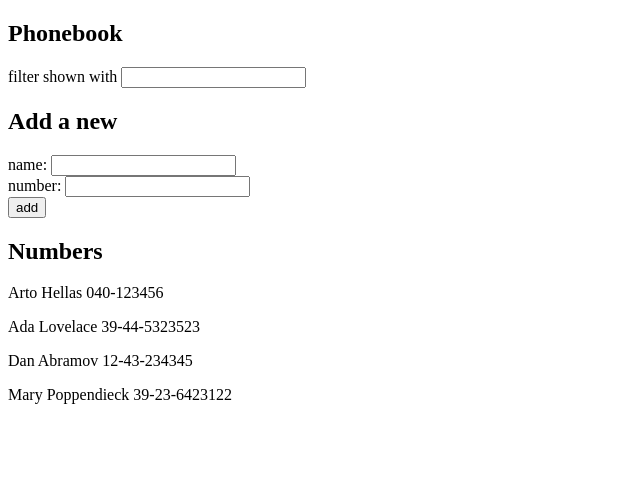
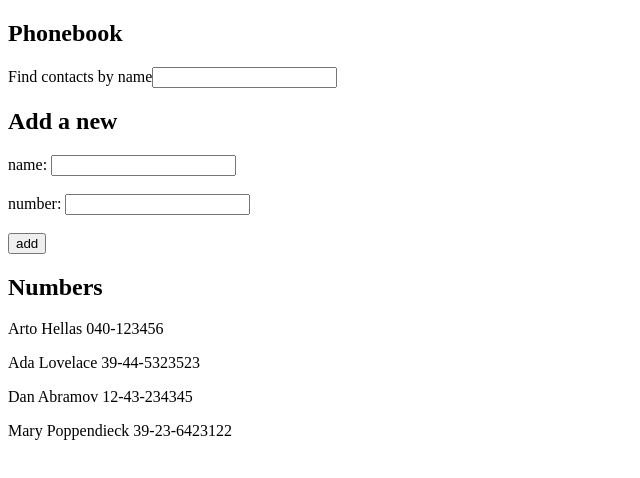
Before and after one commit to noiqum/fullstackopen, a React (Vite) app in the folder part 2/: page / in a window 1280 px wide. Shown: the top 478 px of the page, without its empty margins (0-640 px from the left). Built offline with nearby package versions, Linux system fonts and the light colour scheme.

Commit message:
exercise 2.10

```diff
--- a/part 2/src/App.jsx
+++ b/part 2/src/App.jsx
@@ -1,4 +1,7 @@
 import { useState } from "react";
+import Filter from "./components/Filter/Filter";
+import PersonForm from "./components/PersonForm/PersonForm";
+import Persons from "./components/Persons/Persons";
 
 const App = () => {
   const [persons, setPersons] = useState([
@@ -10,6 +13,11 @@ const App = () => {
   const [newName, setNewName] = useState("");
   const [newNumber, setNewNumber] = useState("");
   const [filter, setFilter] = useState("");
+
+  const filterHandler = (event) => {
+    event.preventDefault();
+    setFilter(event.target.value);
+  };
 
   const newNameHandler = (event) => {
     event.preventDefault();
@@ -37,32 +45,17 @@ const App = () => {
   return (
     <div>
       <h2>Phonebook</h2>
-      <div>
-        filter shown with{" "}
-        <input value={filter} onChange={(e) => setFilter(e.target.value)} />
-      </div>
+      <Filter value={filter} onChange={filterHandler}></Filter>
       <h2>Add a new</h2>
-      <form onSubmit={addNewName}>
-        <div>
-          name: <input value={newName} onChange={newNameHandler} />
-        </div>
-        <div>
-          number: <input value={newNumber} onChange={newNumberHandler} />
-        </div>
-        <div>
-          <button type="submit">add</button>
-        </div>
-      </form>
+      <PersonForm
+        name={newName}
+        number={newNumber}
+        onChangeName={newNameHandler}
+        onChangeNumber={newNumberHandler}
+        onSubmit={addNewName}
+      ></PersonForm>
       <h2>Numbers</h2>
-      {persons
-        .filter((elm) => elm.name.toLocaleLowerCase().includes(filter))
-        .map((person) => {
-          return (
-            <p key={person.name}>
-              <span>{person.name}</span> <span>{person.number}</span>
-            </p>
-          );
-        })}
+      <Persons filter={filter} persons={persons}></Persons>
     </div>
   );
 };
--- /dev/null
+++ b/part 2/src/components/Filter/Filter.jsx
@@ -0,0 +1,17 @@
+import PropTypes from "prop-types";
+
+const Filter = (props) => {
+  const { value, onChange } = props;
+  return (
+    <label>
+      Find contacts by name
+      <input type="text" value={value} onChange={onChange} />
+    </label>
+  );
+};
+Filter.propTypes = {
+  value: PropTypes.string.isRequired,
+  onChange: PropTypes.func.isRequired,
+};
+
+export default Filter;
--- /dev/null
+++ b/part 2/src/components/PersonForm/PersonForm.jsx
@@ -0,0 +1,29 @@
+import PropTypes from "prop-types";
+
+const PersonForm = (props) => {
+  const { onSubmit, name, number, onChangeName, onChangeNumber } = props;
+  return (
+    <form onSubmit={onSubmit}>
+      <div>
+        name: <input value={name} onChange={onChangeName} />
+      </div>
+      <br></br>
+      <div>
+        number: <input value={number} onChange={onChangeNumber} />
+      </div>
+      <br></br>
+      <div>
+        <button type="submit">add</button>
+      </div>
+    </form>
+  );
+};
+PersonForm.propTypes = {
+  onSubmit: PropTypes.func.isRequired,
+  name: PropTypes.string.isRequired,
+  number: PropTypes.string.isRequired,
+  onChangeName: PropTypes.func.isRequired,
+  onChangeNumber: PropTypes.func.isRequired,
+};
+
+export default PersonForm;
--- /dev/null
+++ b/part 2/src/components/Persons/Persons.jsx
@@ -0,0 +1,24 @@
+import PropTypes from "prop-types";
+
+const Persons = ({ persons, filter }) => {
+  return (
+    <div>
+      {persons
+        .filter((elm) => elm.name.toLocaleLowerCase().includes(filter))
+        .map((person) => {
+          return (
+            <p key={person.name}>
+              <span>{person.name}</span> <span>{person.number}</span>
+            </p>
+          );
+        })}
+    </div>
+  );
+};
+
+Persons.propTypes = {
+  persons: PropTypes.array.isRequired,
+  filter: PropTypes.string.isRequired,
+};
+
+export default Persons;
```
